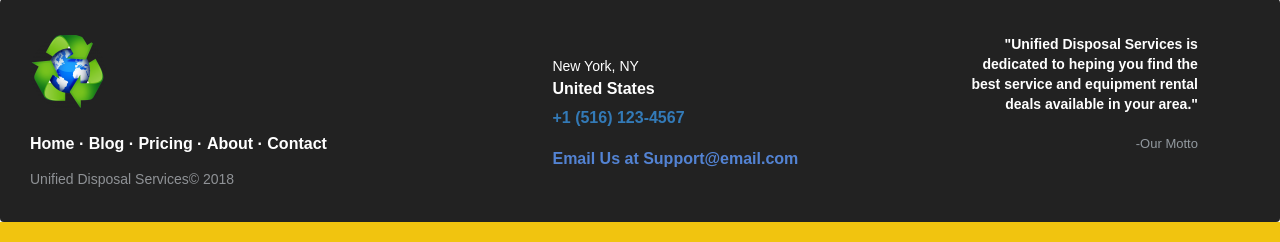
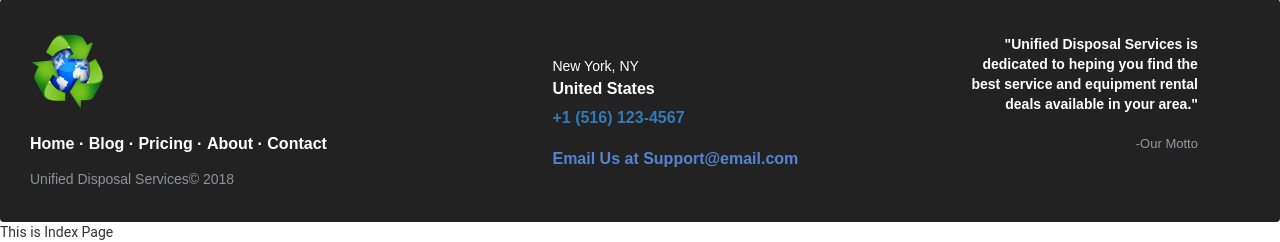
Before and after one commit to toylaa/uds, a PHP site: page / in a window 1280 px wide. Shown: the part 1468-1710 px from the top of the page. Run offline with PHP 8.4, Linux system fonts and the light colour scheme; data that the repository does not hold is empty; some libraries are stand-ins or nearby versions.

Commit message:
testing echo

```diff
--- a/index.php
+++ b/index.php
@@ -68,7 +68,7 @@
 
 	<?php require_once 'php/footer.php'; ?>
 	<?php
-  		//echo 'This is Index Page';
+  		echo 'This is Index Page';
   		$sql = 'SELECT * FROM uds_first_try.posts';
   		$stmt = $pdo->prepare($sql);
   		$stmt->execute();
```
